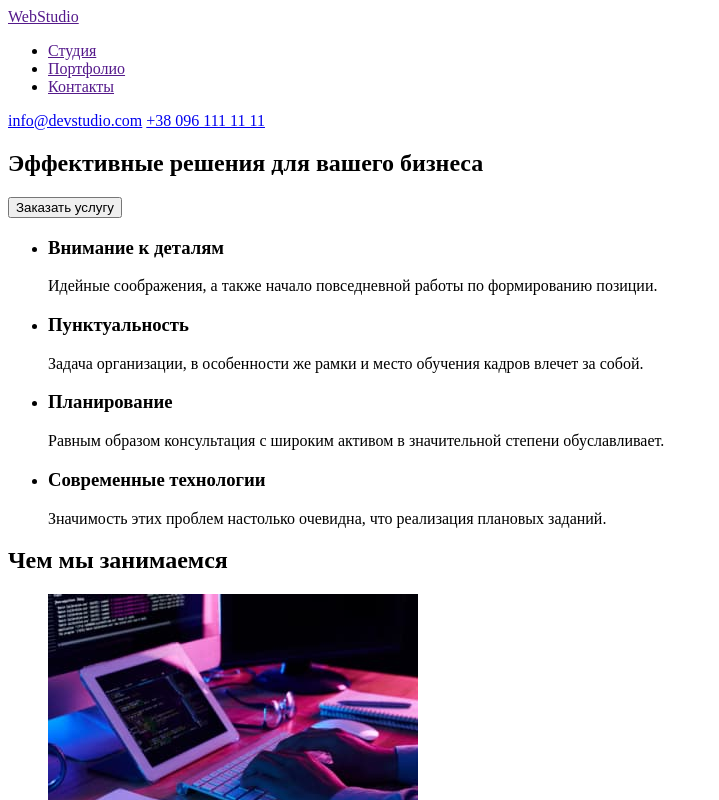
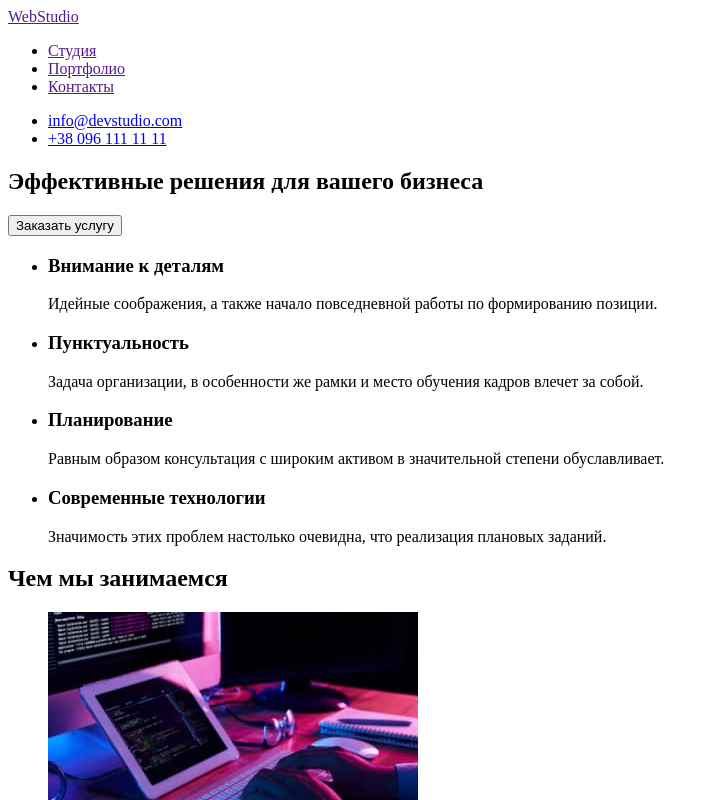
Before and after one commit to RuslanMelnykUA/goit-markup-hw-01, a plain HTML site: page index.html in a window 1280 px wide. Shown: the top 800 px of the page, without its empty margins (0-719 px from the left). Drawn offline with Linux system fonts and the light colour scheme.

Commit message:
Вносит правки в хедер - контакты в список и футер - ссылку

```diff
--- a/index.html
+++ b/index.html
@@ -22,8 +22,10 @@
           </li>
         </ul>
       </nav>
-      <a href="mailto:info@devstudio.com">info@devstudio.com</a>
-      <a href="tel:+38961111111">+38 096 111 11 11</a>
+      <ul>
+        <li><a href="mailto:info@devstudio.com">info@devstudio.com</a></li>
+        <li><a href="tel:+38961111111">+38 096 111 11 11</a></li>
+      </ul>
     </header>
     <main>
       <section>
@@ -139,7 +141,7 @@
       </section>
     </main>
     <footer>
-      <h2>WebStudio</h2>
+      <a href="" lang="en">WebStudio</a>
       <address>
         <ul>
           <li>
```
